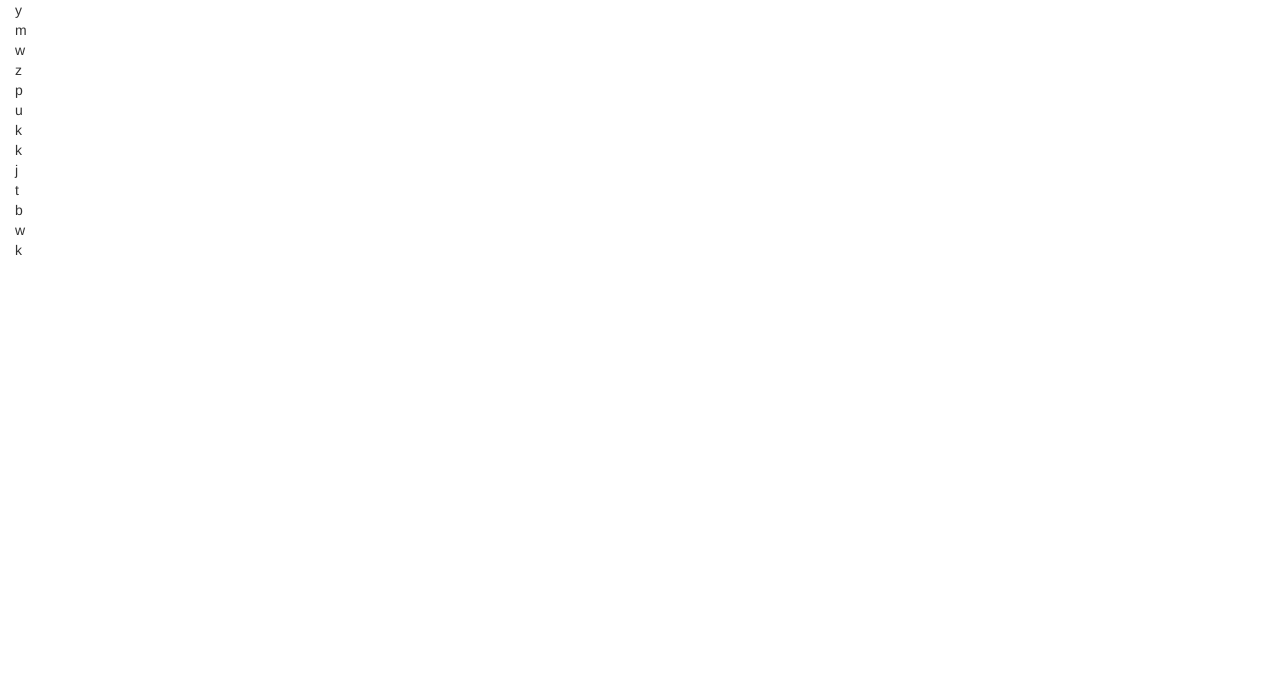
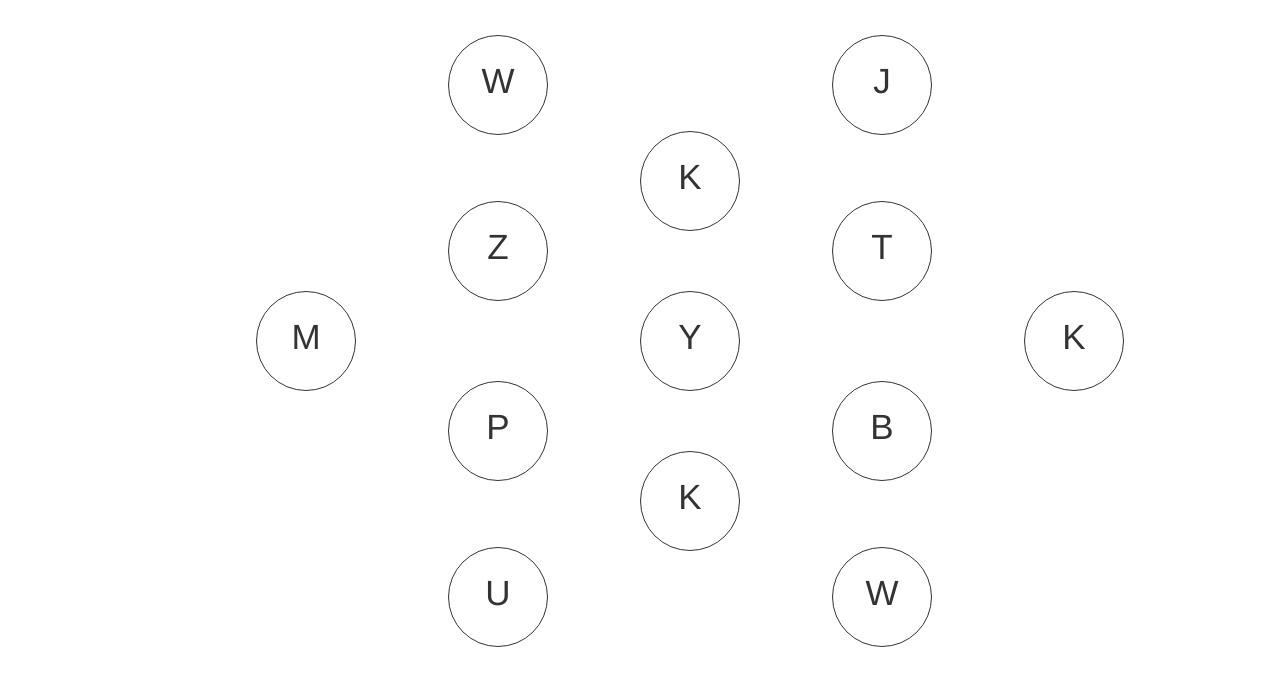
Before and after one commit to connergreene/pick-six-puzzle, a website: page browser/index.html in a window 1280 px wide. Drawn offline with nearby package versions, Linux system fonts and the light colour scheme; some packages are replaced by stand-ins of ours; a script that the page names is missing.

Commit message:
positioning letters

```diff
--- a/browser/app.css
+++ b/browser/app.css
@@ -0,0 +1,97 @@
+.state-circle {
+	width: 100px;
+	height: 100px;
+	border: 1px solid;
+	-moz-border-radius: 50%;
+	-webkit-border-radius: 50%;
+	border-radius: 50%;
+}
+
+.letter {
+	display: flex;
+	justify-content: center;
+	font-size: 35px;
+	margin-top: 20px;
+}
+
+
+.puzzle-container {
+    position: fixed;
+    top: 35px;
+}
+
+.state-0 {
+	position: fixed;
+	margin-top: 20%;
+	left: 50%;
+}
+
+.state-1 {
+	position: fixed;
+	margin-top: 20%;
+	left: 20%;
+}
+
+.state-2 {
+	position: fixed;
+	left: 35%;
+}
+
+.state-3 {
+	position: fixed;
+	margin-top: 13%;
+	left: 35%;
+}
+
+.state-4 {
+	position: fixed;
+	margin-top: 27%;
+	left: 35%;
+}
+
+.state-5 {
+	position: fixed;
+	margin-top: 40%;
+	left: 35%;
+}
+
+.state-6 {
+	position: fixed;
+	margin-top: 7.5%;
+	left: 50%;
+}
+
+.state-7 {
+	position: fixed;
+	margin-top: 32.5%;
+	left: 50%;
+}
+
+.state-8 {
+	position: fixed;
+	left: 65%;
+}
+
+.state-9 {
+	position: fixed;
+	margin-top: 13%;
+	left: 65%;
+}
+
+.state-10 {
+	position: fixed;
+	margin-top: 27%;
+	left: 65%;
+}
+
+.state-11 {
+	position: fixed;
+	margin-top: 40%;
+	left: 65%;
+}
+
+.state-12 {
+	position: fixed;
+	margin-top: 20%;
+	left: 80%;
+}
--- a/browser/js/controllers/home.js
+++ b/browser/js/controllers/home.js
@@ -20,7 +20,7 @@ app.controller('homeCtrl', function ($scope) {
 
 	Puzzle.prototype.generatePuzzle = function(){
 		var val = "";
-		var possible = "abcdefghijklmnopqrstuvwxyz";
+		var possible = "ABCDEFGHIJKLMNOPQRSTUVWXYZ";
 
 		for(var stateName in this.states){
 			var state = this.states[stateName];
--- a/browser/js/templates/home.html
+++ b/browser/js/templates/home.html
@@ -1,3 +1,72 @@
-<div ng-repeat="state in states">
-	{{ state.value }}
+<!-- <div ng-repeat="state in states" class="state-circle">
+	<div class="letter">{{ state.value }}</div>
 </div>
+
+ -->
+<div class="puzzle-container">
+	<div class="state-circle state-0">
+		<div class="letter">
+			{{ states["q0"].value }}
+		</div>
+	</div>
+	<div class="state-circle state-1">
+		<div class="letter">
+			{{ states["q1"].value }}
+		</div>
+	</div>
+	<div class="state-circle state-2">
+		<div class="letter">
+			{{ states["q2"].value }}
+		</div>
+	</div>
+	<div class="state-circle state-3">
+		<div class="letter">
+			{{ states["q3"].value }}
+		</div>
+	</div>
+	<div class="state-circle state-4">
+		<div class="letter">
+			{{ states["q4"].value }}
+		</div>
+	</div>
+	<div class="state-circle state-5">
+		<div class="letter">
+			{{ states["q5"].value }}
+		</div>
+	</div>
+	<div class="state-circle state-6">
+		<div class="letter">
+			{{ states["q6"].value }}
+		</div>
+	</div>
+	<div class="state-circle state-7">
+		<div class="letter">
+			{{ states["q7"].value }}
+		</div>
+	</div>
+	<div class="state-circle state-8">
+		<div class="letter">
+			{{ states["q8"].value }}
+		</div>
+	</div>
+	<div class="state-circle state-9">
+		<div class="letter">
+			{{ states["q9"].value }}
+		</div>
+	</div>
+	<div class="state-circle state-10">
+		<div class="letter">
+			{{ states["q10"].value }}
+		</div>
+	</div>
+	<div class="state-circle state-11">
+		<div class="letter">
+			{{ states["q11"].value }}
+		</div>
+	</div>
+	<div class="state-circle state-12">
+		<div class="letter">
+			{{ states["q12"].value }}
+		</div>
+	</div>
+</div>
```
